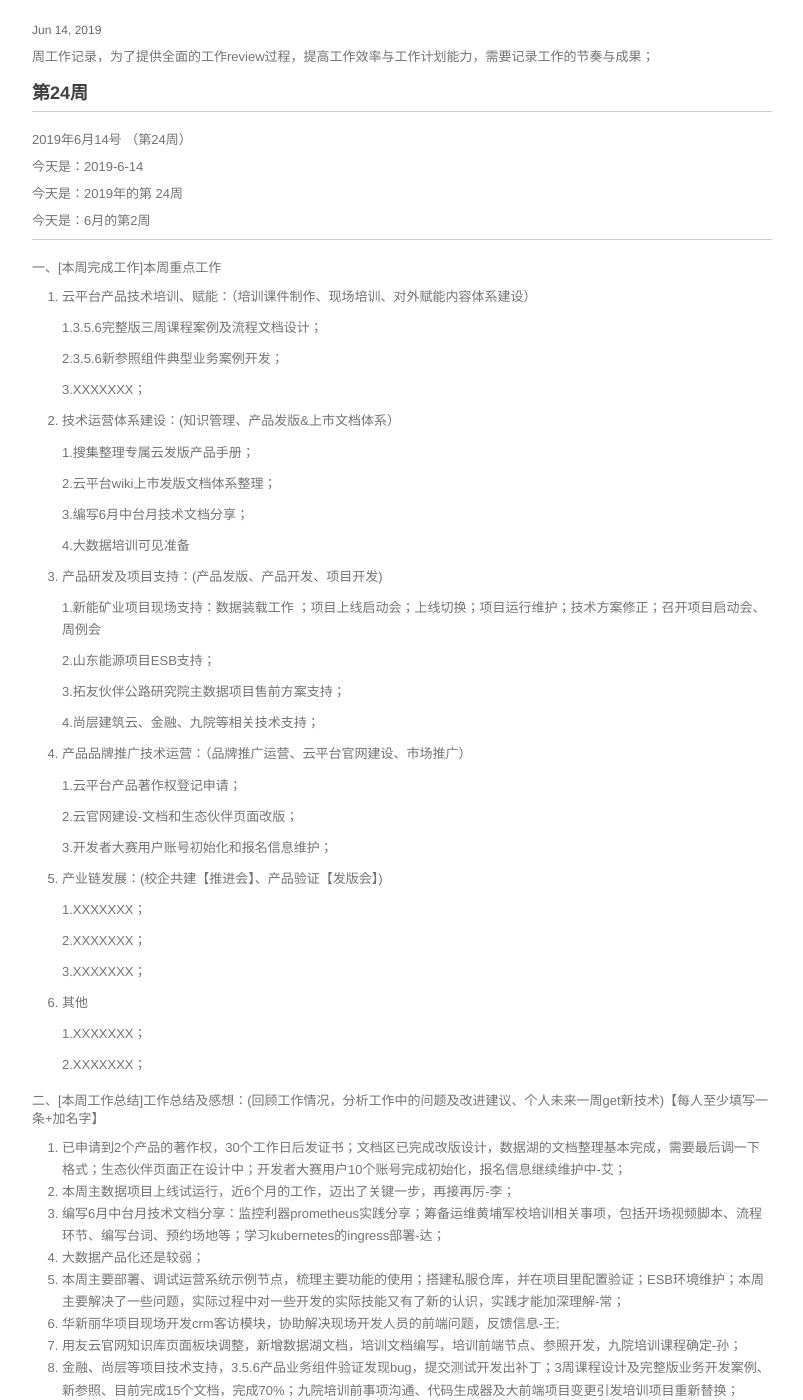
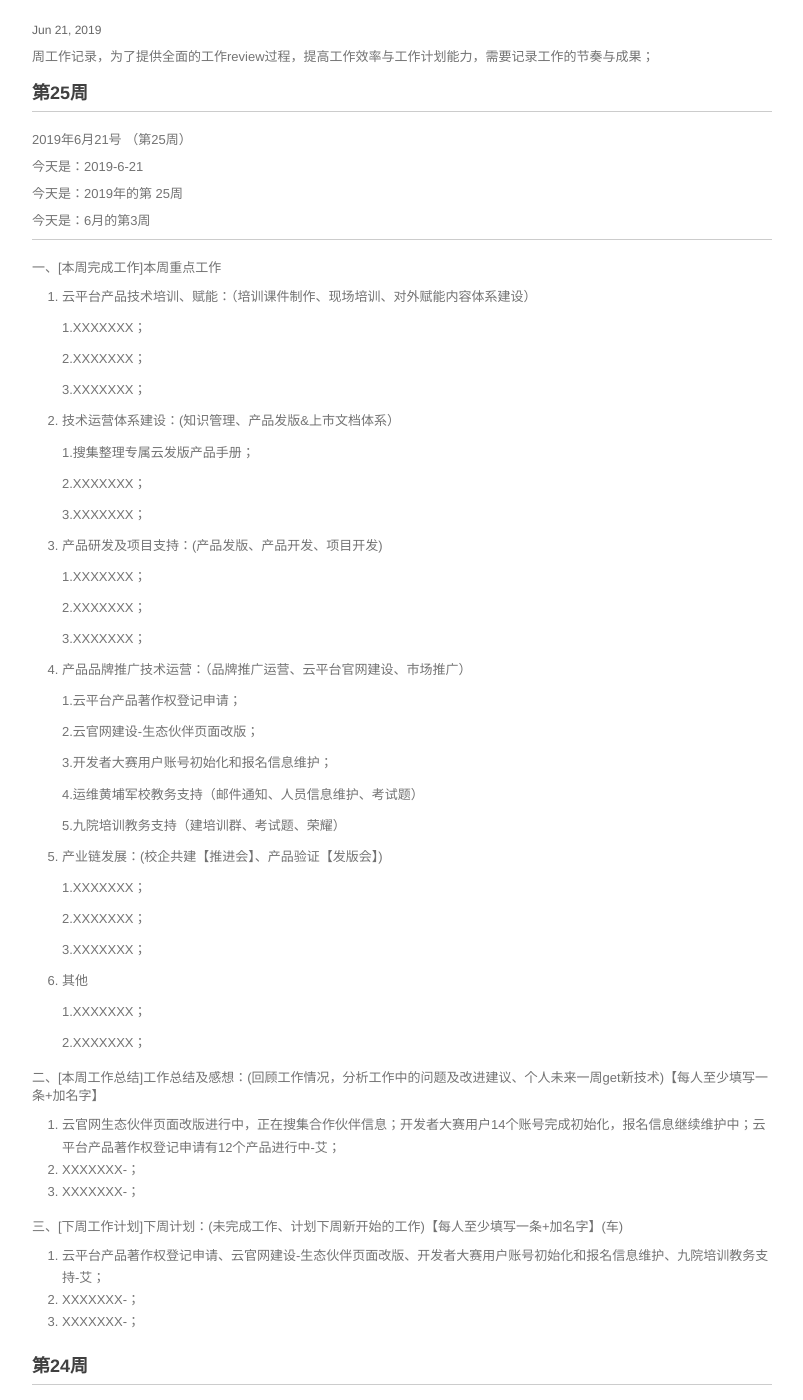
Before and after one commit to walllFlower/blog, a Jekyll site: the page built from _posts/2018-07-17-day_report_cxz.md, in a window 1280 px wide and 1400 px high, scrolled down 250 px. Shown: the whole window, without its empty margins (238-1041 px from the left). Built offline with Jekyll 4.4.1, drawn with Linux system fonts in a browser that asks for light colours; comment, search, counter and statistics services are not loaded.

Commit message:
Update 2018-07-17-day_report_cxz.md

```diff
--- a/_posts/2018-07-17-day_report_cxz.md
+++ b/_posts/2018-07-17-day_report_cxz.md
@@ -1,11 +1,91 @@
 ---
 layout: post
 title:  "技术运营工作周报"
-date:   2019-6-14 14:57:32
+date:   2019-6-21 14:57:32
 categories: 技术运营工作周报
 ---
 
 周工作记录，为了提供全面的工作review过程，提高工作效率与工作计划能力，需要记录工作的节奏与成果；
+
+###  第25周
+
+***
+
+2019年6月21号 （第25周）
+
+今天是：2019-6-21
+
+今天是：2019年的第 25周
+
+今天是：6月的第3周
+
+***
+
+一、[本周完成工作]本周重点工作
+
+1. 云平台产品技术培训、赋能：（培训课件制作、现场培训、对外赋能内容体系建设）
+
+    1.XXXXXXX；
+
+    2.XXXXXXX；
+
+    3.XXXXXXX；
+
+2. 技术运营体系建设：(知识管理、产品发版&上市文档体系）
+
+    1.搜集整理专属云发版产品手册；
+
+    2.XXXXXXX；
+
+    3.XXXXXXX；
+
+3. 产品研发及项目支持：(产品发版、产品开发、项目开发)
+
+    1.XXXXXXX；
+
+    2.XXXXXXX；
+
+    3.XXXXXXX；
+
+4. 产品品牌推广技术运营：（品牌推广运营、云平台官网建设、市场推广）
+
+    1.云平台产品著作权登记申请；
+
+    2.云官网建设-生态伙伴页面改版；
+
+    3.开发者大赛用户账号初始化和报名信息维护；
+
+    4.运维黄埔军校教务支持（邮件通知、人员信息维护、考试题）
+
+    5.九院培训教务支持（建培训群、考试题、荣耀）
+
+5. 产业链发展：(校企共建【推进会】、产品验证【发版会】)
+
+    1.XXXXXXX；
+
+    2.XXXXXXX；
+
+    3.XXXXXXX；
+
+6. 其他
+
+    1.XXXXXXX；
+
+    2.XXXXXXX；
+
+二、[本周工作总结]工作总结及感想：(回顾工作情况，分析工作中的问题及改进建议、个人未来一周get新技术)【每人至少填写一条+加名字】
+
+1. 云官网生态伙伴页面改版进行中，正在搜集合作伙伴信息；开发者大赛用户14个账号完成初始化，报名信息继续维护中；云平台产品著作权登记申请有12个产品进行中-艾；
+2. XXXXXXX-；
+3. XXXXXXX-；
+
+三、[下周工作计划]下周计划：(未完成工作、计划下周新开始的工作)【每人至少填写一条+加名字】(车)
+
+1. 云平台产品著作权登记申请、云官网建设-生态伙伴页面改版、开发者大赛用户账号初始化和报名信息维护、九院培训教务支持-艾；
+2. XXXXXXX-；
+3. XXXXXXX-；
+
+
 
 ###  第24周
 
```
